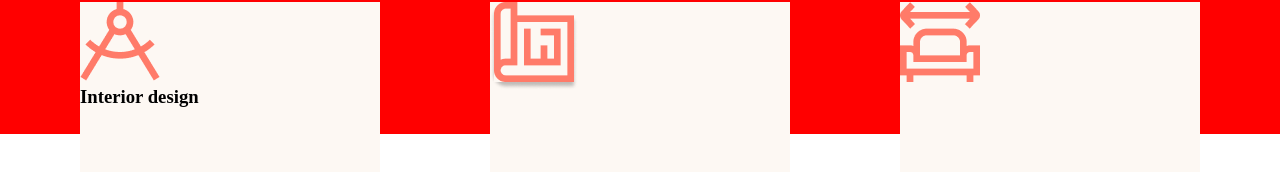
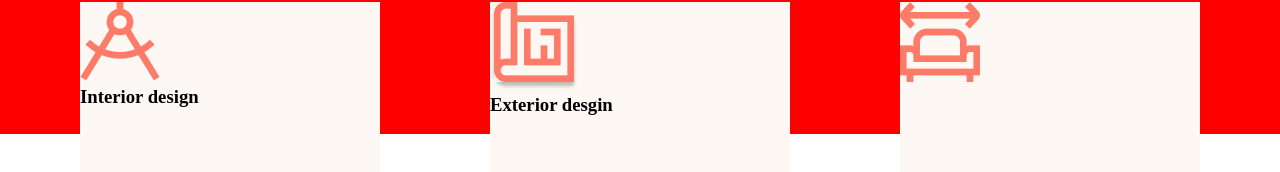
Before and after one commit to gabrieljcoutinho/Projeto-Archi-Firm, a React (Create React App) app: page / in a window 1280 px wide. Shown: the part 1450-1622 px from the top of the page. Built offline with nearby package versions, Linux system fonts and the light colour scheme.

Commit message:
titulo div arquitetura servicos

```diff
--- a/src/components/Arquitetura.jsx
+++ b/src/components/Arquitetura.jsx
@@ -29,6 +29,7 @@ const Arquitetura = () => {
 
     <div className="arquiteturasDivConteudo">
     <img src={imgArquitetura2} alt="" />
+    <h3>Exterior desgin</h3>
     </div>
 
     <div className="arquiteturasDivConteudo">
```
